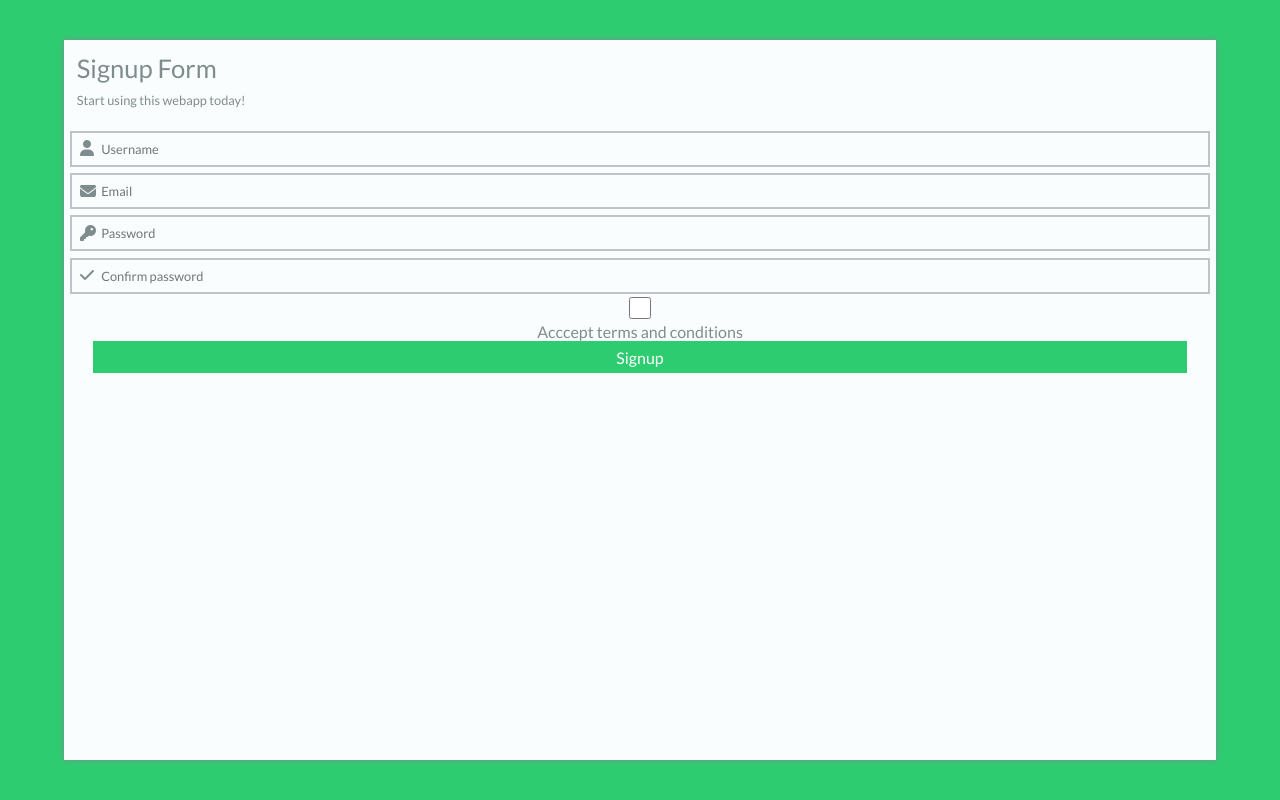
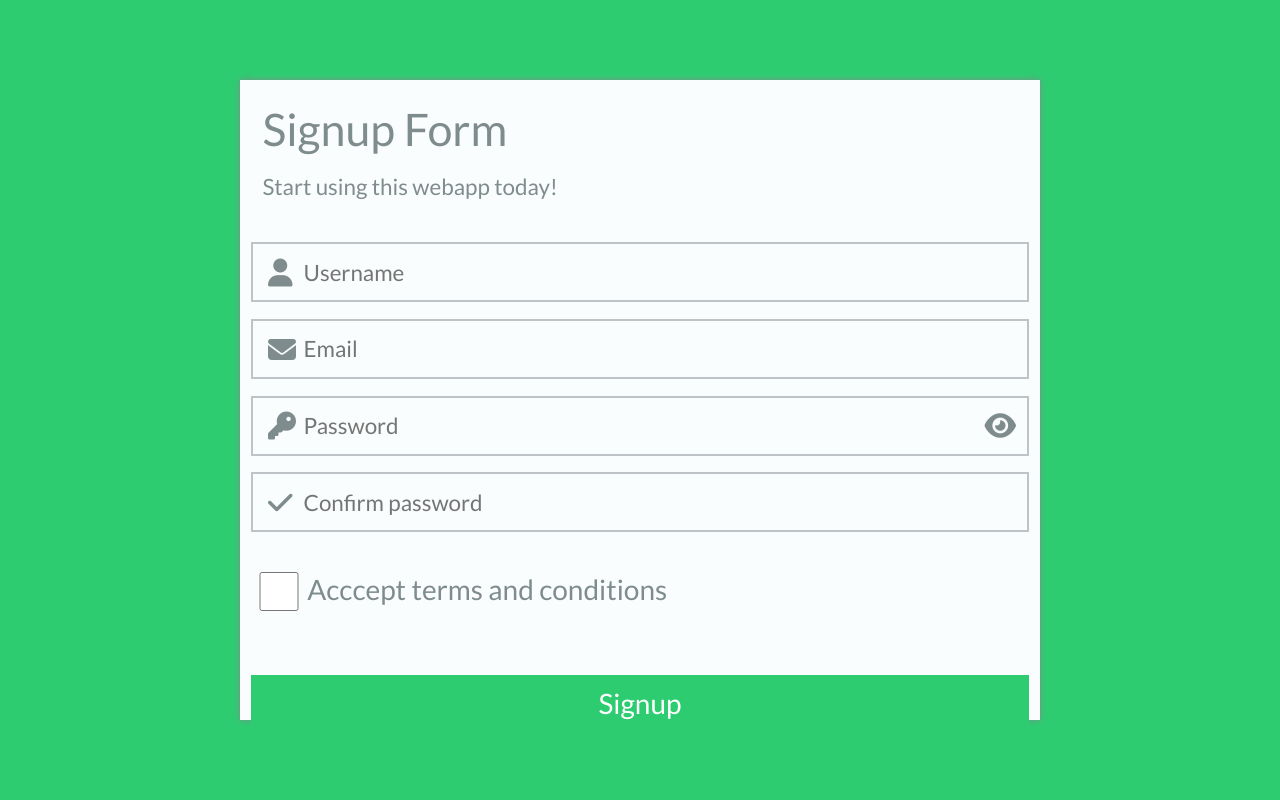
Before and after one commit to skupson/vue-web-form, a Vue app: page / in a window 1280 px wide. Built offline with nearby package versions, Linux system fonts and the light colour scheme.

Commit message:
Responsive design

```diff
--- a/src/assets/css/style.css
+++ b/src/assets/css/style.css
@@ -68,9 +68,17 @@ form {
 form .input {
   width: 100%;
   padding: 0.1rem;
-  margin: 0.1rem;
+  margin: 0.2rem;
   position: relative;
   display: flex;
+}
+
+form .show-password {
+  left: 90%;
+}
+
+form .show-password:hover {
+  cursor: pointer;
 }
 
 form i {
@@ -101,9 +109,18 @@ input:focus {
   border: 2px solid var(--primary-color);
 }
 
+input[type="checkbox"] {
+  width: 2rem;
+}
+
+.input.terms {
+  margin-top: 1rem;
+}
+
 button {
-  width: 96%;
+  width: 100%;
   height: 2rem;
+  margin-top: 2rem;
   color: #ffffff;
   font-size: 1rem;
   background: var(--primary-color);
@@ -117,3 +134,30 @@ button {
 .invalid {
   border-color: var(--error-color) !important;
 }
+
+@media only screen and (min-width: 600px) {
+  html,
+  body {
+    font-size: 20px;
+  }
+  #app {
+    width: 80vw;
+    height: 80vh;
+  }
+  form .show-password {
+    left: 94%;
+  }
+}
+
+@media only screen and (min-width: 992px) {
+  html,
+  body {
+    font-size: 28px;
+  }
+}
+
+@media only screen and (min-width: 1200px) {
+  #app {
+    max-width: 800px;
+  }
+}
--- a/src/components/SignupForm.vue
+++ b/src/components/SignupForm.vue
@@ -12,6 +12,7 @@
     </div>
     <div class="input">
       <i class="fas fa-key"></i>
+      <i class="fas fa-eye show-password"></i>
       <input
         type="password"
         placeholder="Password"
@@ -29,7 +30,7 @@
       />
     </div>
 
-    <div class="terms">
+    <div class="input terms">
       <input type="checkbox" required v-model="terms" />
       <p>Acccept terms and conditions</p>
     </div>
```
